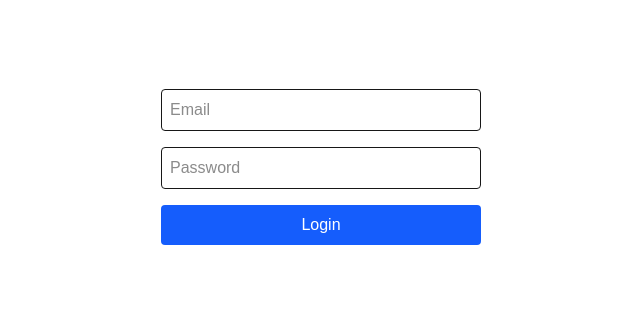
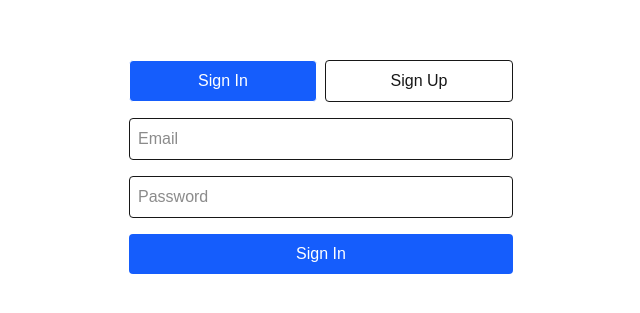
Before and after one commit to Tekventedor/ATTEMPT2, a Next.js app: page / in a window 1280 px wide. Shown: the part 233-546 px from the top of the page, without its empty margins (319-959 px from the left). Built offline with nearby package versions, Linux system fonts and the light colour scheme; no server answers.

Commit message:
feat: enable real Supabase auth (sign in/up) and protect dashboard

```diff
--- a/src/app/dashboard/page.tsx
+++ b/src/app/dashboard/page.tsx
@@ -2,22 +2,27 @@
 
 import { useEffect, useState } from "react";
 import { useRouter } from "next/navigation";
+import { supabase } from "../../utils/supabaseClient";
 
 export default function DashboardPage() {
   const router = useRouter();
   const [email, setEmail] = useState<string | null>(null);
 
   useEffect(() => {
-    try {
-      const e = localStorage.getItem("userEmail");
-      setEmail(e);
-    } catch {}
-  }, []);
+    const sync = async () => {
+      const { data } = await supabase.auth.getSession();
+      const session = data.session;
+      if (!session) {
+        router.replace("/");
+        return;
+      }
+      setEmail(session.user.email ?? null);
+    };
+    void sync();
+  }, [router]);
 
   const handleLogout = async () => {
-    try {
-      localStorage.removeItem("userEmail");
-    } catch {}
+    await supabase.auth.signOut();
     router.push("/");
   };
 
--- a/src/app/page.tsx
+++ b/src/app/page.tsx
@@ -2,37 +2,63 @@
 
 import { useState } from "react";
 import { useRouter } from "next/navigation";
-
-const SHARED_PASSWORD = process.env.NEXT_PUBLIC_SINGLE_AUTH_PASSWORD;
+import { supabase } from "../utils/supabaseClient";
 
 export default function Home() {
   const router = useRouter();
   const [email, setEmail] = useState("");
   const [password, setPassword] = useState("");
+  const [mode, setMode] = useState<"signin" | "signup">("signin");
   const [error, setError] = useState("");
   const [loading, setLoading] = useState(false);
 
-  const handleLogin = async (e: React.FormEvent) => {
+  const handleSubmit = async (e: React.FormEvent) => {
     e.preventDefault();
     setError("");
     setLoading(true);
 
-    if (!SHARED_PASSWORD || password !== SHARED_PASSWORD) {
-      setError("Incorrect password");
+    if (mode === "signin") {
+      const { error } = await supabase.auth.signInWithPassword({ email, password });
+      if (error) {
+        setError(error.message);
         setLoading(false);
         return;
       }
+      router.push("/dashboard");
+      return;
+    }
 
-    // Local-only success path for smoke testing
-    try {
-      localStorage.setItem("userEmail", email);
-    } catch {}
+    // signup
+    const { error: signUpError } = await supabase.auth.signUp({ email, password });
+    if (signUpError) {
+      setError(signUpError.message);
+      setLoading(false);
+      return;
+    }
+    // Depending on email confirmations, user may need to verify. Redirect to dashboard attempt anyway.
     router.push("/dashboard");
   };
 
   return (
-    <div className="flex flex-col items-center justify-center min-h-screen">
-      <form onSubmit={handleLogin} className="flex flex-col gap-4 w-full max-w-xs">
+    <div className="flex flex-col items-center justify-center min-h-screen p-6">
+      <div className="w-full max-w-sm">
+        <div className="flex mb-4 gap-2">
+          <button
+            className={`flex-1 border rounded p-2 ${mode === "signin" ? "bg-blue-600 text-white" : "bg-white"}`}
+            onClick={() => setMode("signin")}
+            type="button"
+          >
+            Sign In
+          </button>
+          <button
+            className={`flex-1 border rounded p-2 ${mode === "signup" ? "bg-blue-600 text-white" : "bg-white"}`}
+            onClick={() => setMode("signup")}
+            type="button"
+          >
+            Sign Up
+          </button>
+        </div>
+        <form onSubmit={handleSubmit} className="flex flex-col gap-4">
           <input
             type="email"
             placeholder="Email"
@@ -54,10 +80,11 @@ export default function Home() {
             className="bg-blue-600 text-white p-2 rounded disabled:opacity-50"
             disabled={loading}
           >
-          {loading ? "Logging in..." : "Login"}
+            {loading ? (mode === "signin" ? "Signing in..." : "Signing up...") : (mode === "signin" ? "Sign In" : "Sign Up")}
           </button>
           {error && <div className="text-red-500 text-sm">{error}</div>}
         </form>
       </div>
+    </div>
   );
 }
```
Lines whose indentation alone changed are shown as unchanged.
